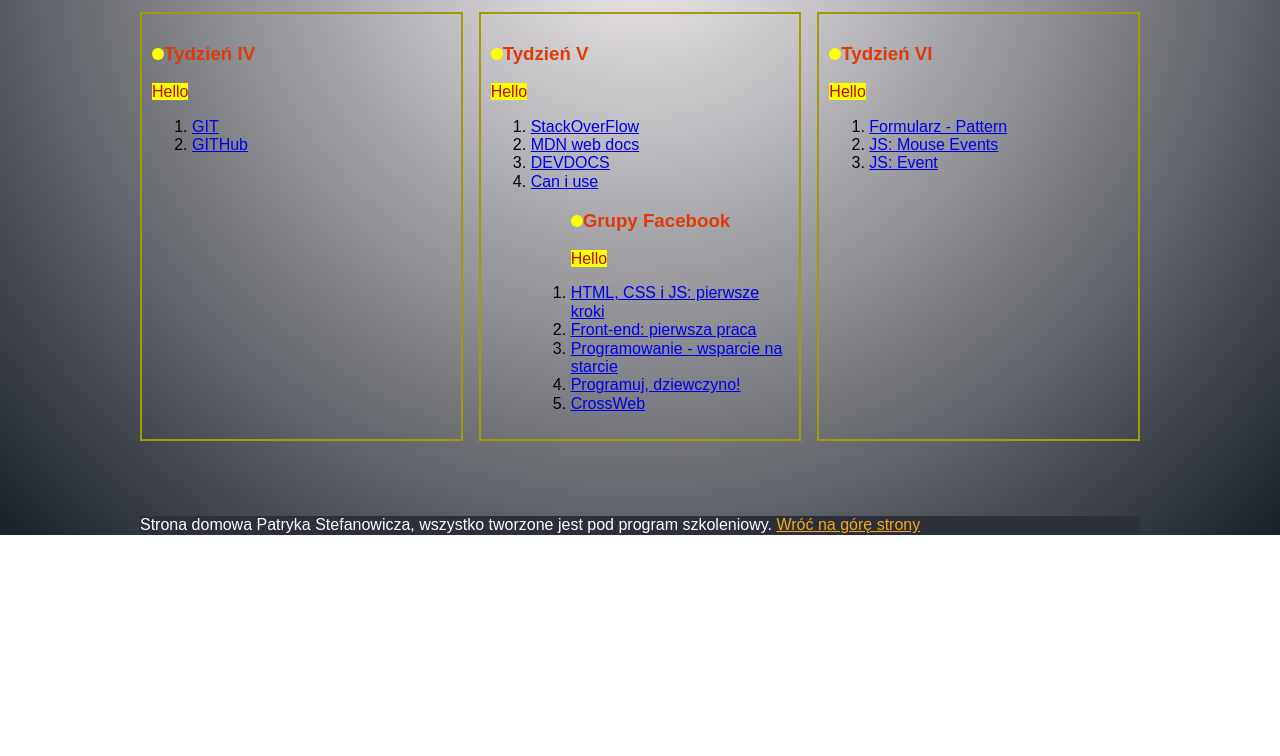
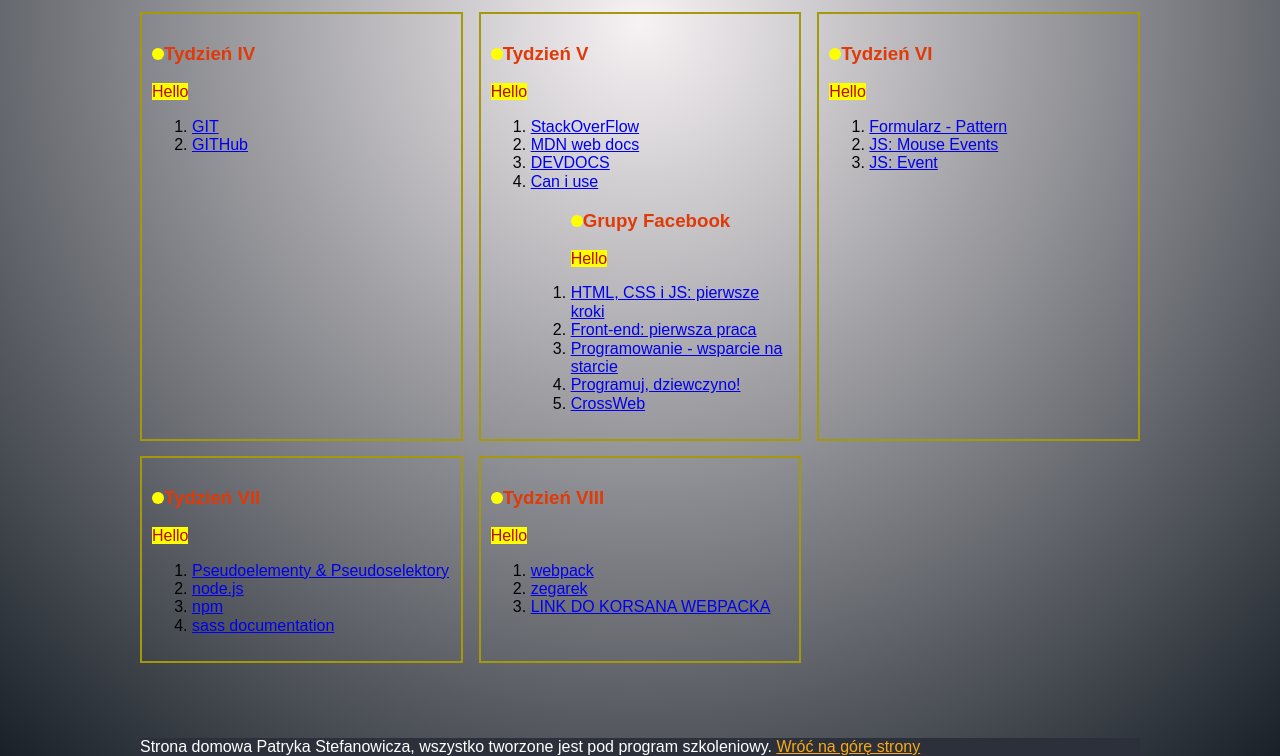
Before and after one commit to patrykstefanowicz/homepage, a website: page html.html in a window 1280 px wide. Shown: the part 714-1470 px from the top of the page. Before the commit the page ends 1249 px from the top, so only its background shows below. Drawn offline with Linux system fonts and the light colour scheme.

Commit message:
week VII and VIII

```diff
--- a/html.html
+++ b/html.html
@@ -127,6 +127,29 @@
         </article>
 
 
+        <article class="week-summary">
+          <h3 class="week-summary__title">Tydzień VII</h3>
+          <p class="week-summary__description">
+            <ol>
+              <li><a class="week-summary__link" href="https://developer.mozilla.org/en-US/docs/Web/CSS/Pseudo-classes">Pseudoelementy & Pseudoselektory</a></li>
+              <li><a class="week-summary__link" href="https://nodejs.org">node.js</a></li>
+              <li><a class="week-summary__link" href="https://www.npmjs.com/">npm</a></li>
+              <li><a class="week-summary__link" href="https://sass-lang.com/documentation">sass documentation</a></li>
+            </ol>
+          </p>
+        </article>
+
+        <article class="week-summary">
+          <h3 class="week-summary__title">Tydzień VIII</h3>
+          <p class="week-summary__description">
+            <ol>
+              <li><a class="week-summary__link" href="https://webpack.js.org/">webpack</a></li>
+              <li><a class="week-summary__link" href="https://momentjs.com/">zegarek</a></li>
+              <li><a class="week-summary__link" href="https://github.com/maciejkorsan/wtf-webpack-starter/generate">LINK DO KORSANA WEBPACKA</a></li>
+            </ol>
+          </p>
+        </article>
+
       </div>
 
 
```
Also changed, not shown: css.html (+13 -0 lines), index.html (+16 -0 lines).
